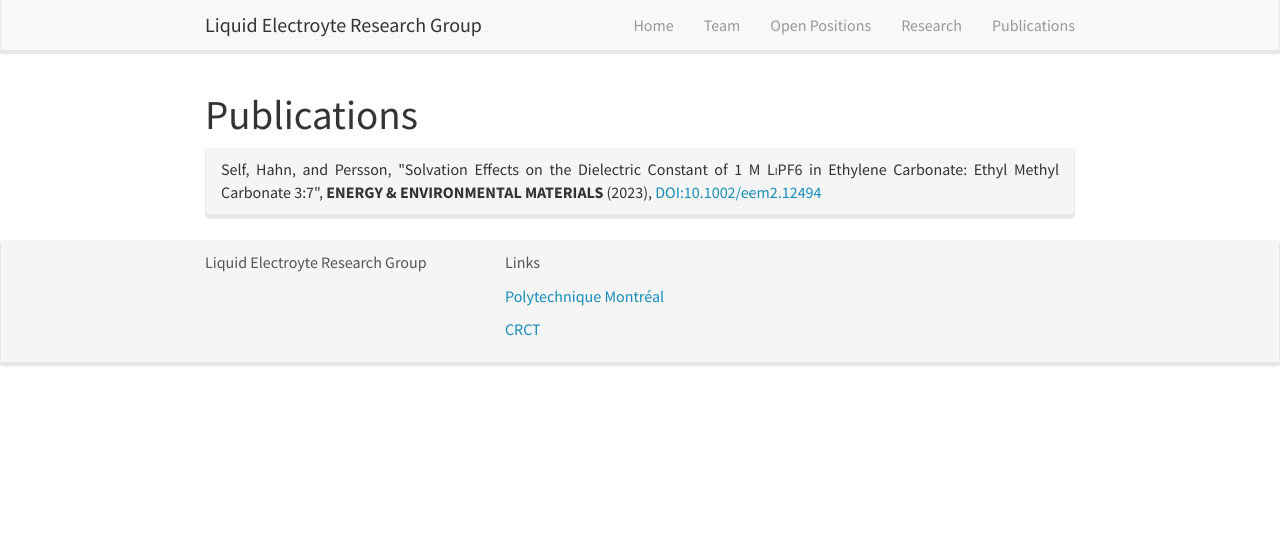
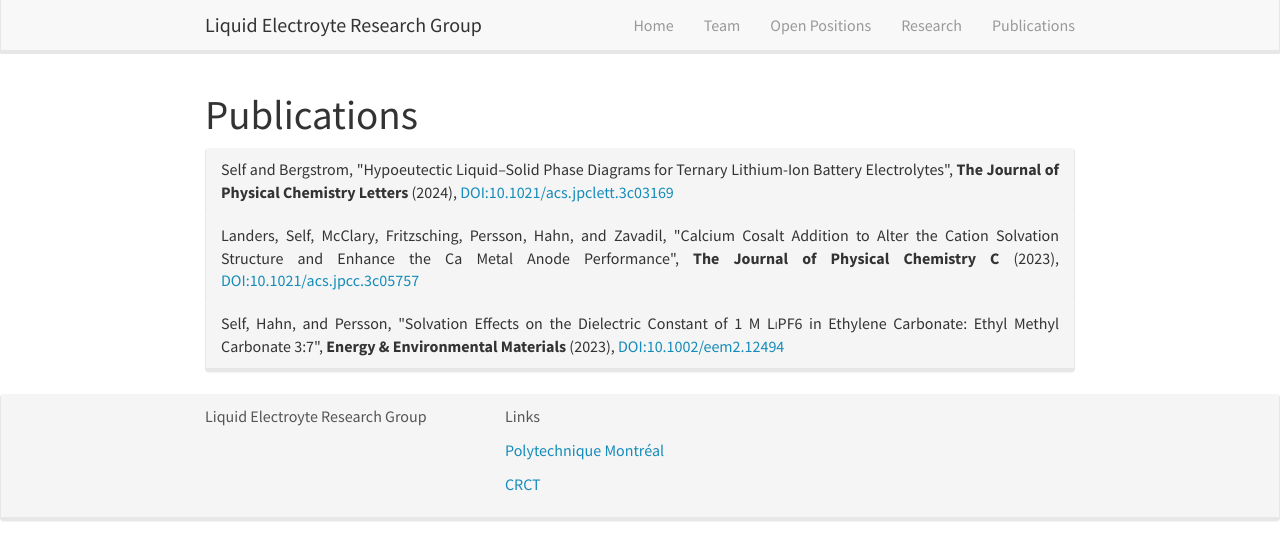
Before and after one commit to LECRCT/website, a Jekyll site: the page built from _pages/publications.html, in a window 1280 px wide. Shown: the top 560 px of the page. Built offline with Jekyll 4.4.1, drawn with Linux system fonts in a browser that asks for light colours; nearby versions of some CDN libraries; part of the change alters nothing that is shown.

Commit message:
Update publications.json

```diff
--- a/_data/publications.json
+++ b/_data/publications.json
@@ -1,8 +1,99 @@
 [
+	{
+		"id": "http://zotero.org/users/local/N5K1u8XA/items/ITRN6JW2",
+		"type": "article-journal",
+		"abstract": "One of the current efforts of Li-ion battery technology research is to enable the operation of lithium-ion batteries in low temperature environments (<0 °C). However, the ternary phase diagrams of liquid electrolytes commonly used in lithium-ion cells are generally unknown. We herein study the liquidus surface of a ternary liquid electrolyte up to 1 m LiPF6 in ethylene carbonate and ethyl methyl carbonate. We find that literature electrochemical and thermodynamic measurements of the composing binary electrolytes, in addition to limited ternary liquidus data, can be used to recover the liquidus surface via appropriate mixing terms.",
+		"container-title": "The Journal of Physical Chemistry Letters",
+		"DOI": "10.1021/acs.jpclett.3c03169",
+		"language": "en",
+		"source": "Zotero",
+		"title": "Hypoeutectic Liquid–Solid Phase Diagrams for Ternary Lithium-Ion Battery Electrolytes",
+		"author": [
+			{
+				"family": "Self",
+				"given": "Julian"
+			},
+			{
+				"family": "Bergstrom",
+				"given": "Helen K"
+			}
+		],
+		"issued": {
+			"date-parts": [
+				[
+					"2024"
+				]
+			]
+		}
+	},
+	{
+		"id": "http://zotero.org/users/local/N5K1u8XA/items/PBJ5XWCC",
+		"type": "article-journal",
+		"abstract": "Accessing the energy density and sustainability of calcium metal batteries requires mastering reversible calcium electrodeposition through electrolyte design. Several electrolytes support reversible, ambient temperature deposition but at utilization and rate too low for practical applications. These challenges stem from solvation structures characterized by either high barriers for cation desolvation or thermodynamic instability, leading to parasitic decomposition of the salt and solvent. The optimal solvation structure for the effective delivery of calcium to the electrode interface is not known. In this work, we show that adding a relatively small amount of a weakly associating calcium salt (calcium carba-closo-dodecaborate) to an otherwise strongly associated solution (calcium borohydride in tetrahydrofuran) produces a surprising population of fully solvent-coordinated Ca2+ cations in the form of solvent-separated ion pairs (SSIPs). We further demonstrate that the formation of these SSIPs beneficially impacts the kinetics and thermodynamics of calcium electrodeposition, revealing the unexpected finding that direct coordination of Ca2+ by the BH4− anion limits the electrodeposition process. These findings reveal how the competition between solvent and anion coordination to Ca2+ affects calcium deposition kinetics and cycling stability, setting the stage for a new calcium electrolyte design based on mixed anion electrolytes.",
+		"container-title": "The Journal of Physical Chemistry C",
+		"DOI": "10.1021/acs.jpcc.3c05757",
+		"ISSN": "1932-7447, 1932-7455",
+		"issue": "49",
+		"journalAbbreviation": "J. Phys. Chem. C",
+		"language": "en",
+		"page": "23664-23674",
+		"source": "DOI.org (Crossref)",
+		"title": "Calcium Cosalt Addition to Alter the Cation Solvation Structure and Enhance the Ca Metal Anode Performance",
+		"URL": "https://pubs.acs.org/doi/10.1021/acs.jpcc.3c05757",
+		"volume": "127",
+		"author": [
+			{
+				"family": "Landers",
+				"given": "Alan T."
+			},
+			{
+				"family": "Self",
+				"given": "Julian"
+			},
+			{
+				"family": "McClary",
+				"given": "Scott A."
+			},
+			{
+				"family": "Fritzsching",
+				"given": "Keith J."
+			},
+			{
+				"family": "Persson",
+				"given": "Kristin A."
+			},
+			{
+				"family": "Hahn",
+				"given": "Nathan T."
+			},
+			{
+				"family": "Zavadil",
+				"given": "Kevin R."
+			}
+		],
+		"accessed": {
+			"date-parts": [
+				[
+					"2024",
+					1,
+					5
+				]
+			]
+		},
+		"issued": {
+			"date-parts": [
+				[
+					"2023",
+					12,
+					14
+				]
+			]
+		}
+	},
 	{
 		"id": "http://zotero.org/users/local/N5K1u8XA/items/AULTG2KR",
 		"type": "article-journal",
-		"container-title": "ENERGY & ENVIRONMENTAL MATERIALS",
+		"container-title": "Energy & Environmental Materials",
 		"DOI": "10.1002/eem2.12494",
 		"ISSN": "2575-0356, 2575-0356",
 		"journalAbbreviation": "Energy & Environ Materials",
```
